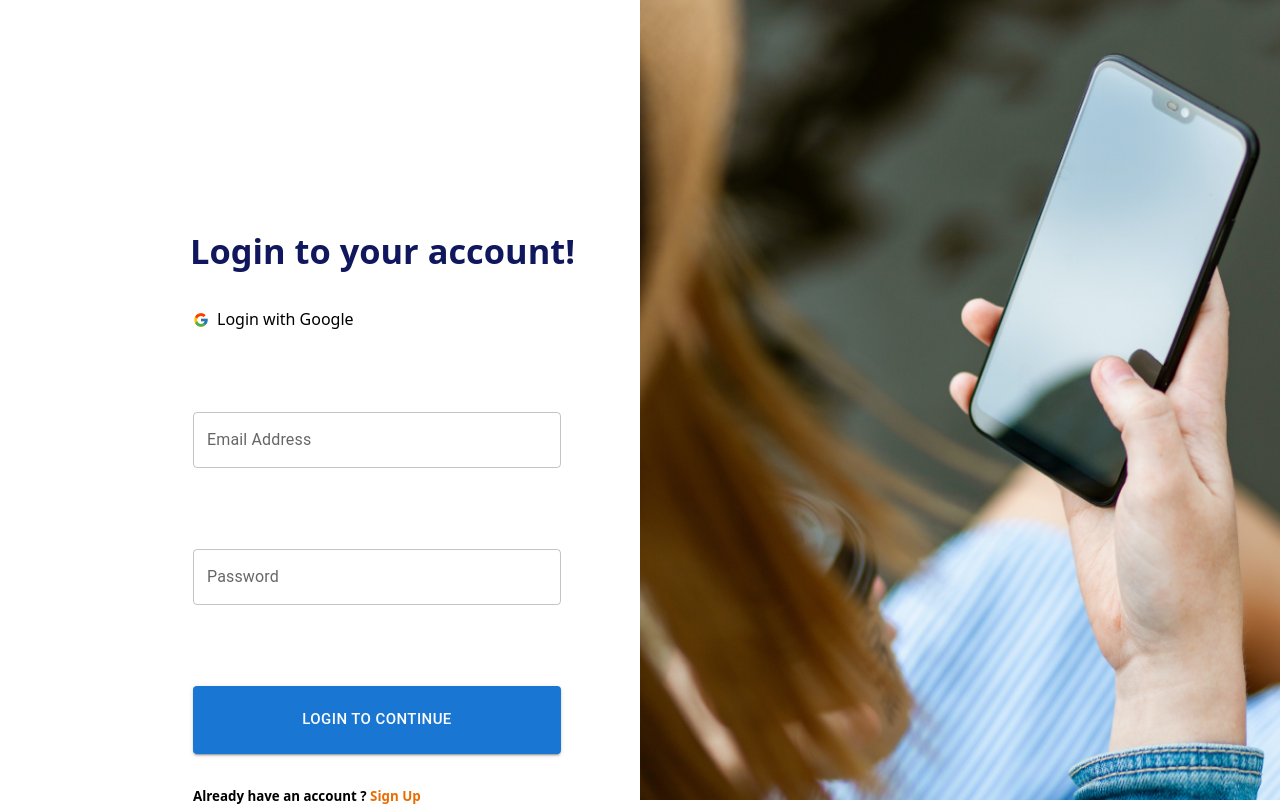
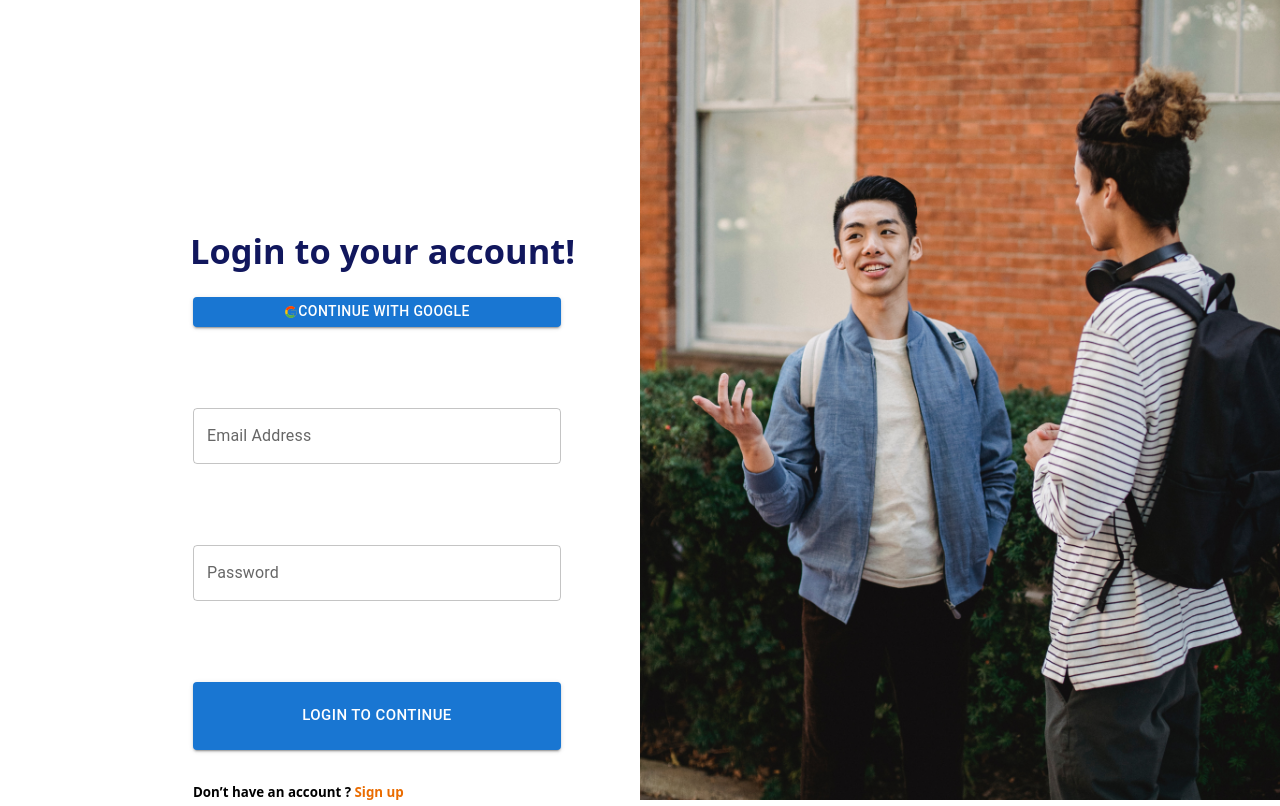
Before and after one commit to mahmudashif/Chatting-Application, a React (Vite) app: page /login in a window 1280 px wide. Built offline with nearby package versions, Linux system fonts and the light colour scheme.

Commit message:
Email validation check and done this and log in page set up done

```diff
--- a/src/Pages/Login.jsx
+++ b/src/Pages/Login.jsx
@@ -1,57 +1,98 @@
-import React from "react";
+import React, { useState } from "react";
 import Grid from "@mui/material/Grid";
 import Images from "../Images";
-import loginImg from "../assets/login.png";
+import registrationImg from "../assets/registrationImage.png";
 import TextField from "@mui/material/TextField";
 import Button from "@mui/material/Button";
+import Alert from "@mui/material/Alert";
 import { FcGoogle } from "react-icons/fc";
 
-const Login = () => {
+const Registration = () => {
+  let [registerData, setRegisterData] = useState({
+    email: "",
+    password: "",
+  });
+
+  let [registerError, setRegisterError] = useState({
+    email: "",
+    password: "",
+  });
+
+  let handleChange = (e) => {
+    setRegisterData({ ...registerData, [e.target.name]: e.target.value });
+    setRegisterError({ ...registerError, [e.target.name]: "" });
+    // setRegisterData({ ...registerData, [e.target.name]: e.target.value, });
+    // setRegisterError({...registerError, name: ""})
+    // setRegisterData({ ...registerData, [e.target.name]: e.target.value, });
+    // setRegisterError({...registerError, password: ""})
+  };
+
+  let handleSubmit = () => {
+    if (!registerData.email) {
+      setRegisterError({ ...registerError, email: "Email Required" });
+    } else if (!registerData.password) {
+      setRegisterError({ ...registerError, password: "Password Required" });
+    }
+  };
+
   return (
     <Grid container>
       <Grid h1 xs={6}>
         <h1 className="pt-[225px] pl-[190px] font-bold text-[34.4px] text-[#11175D]">
-        Login to your account!
+          Login to your account!
         </h1>
-        <div className="pt-[30px] pl-[193px]">
-          <button className="border-primary rounded"><FcGoogle className="inline mr-2"/>Login with Google</button>
-        </div>
+        <Button variant="contained">
+          <FcGoogle />
+          Continue with google
+        </Button>
         <div className="pt-[81px] pl-[193px]">
           <TextField
+            name="email"
             id="outlined-basic"
             label="Email Address"
             variant="outlined"
+            onChange={handleChange}
           />
+          {registerError.email && (
+            <Alert severity="error">{registerError.email}</Alert>
+          )}
         </div>
         <div className="pt-[33px] pl-[193px]">
           <TextField
+            name="password"
             id="outlined-password-input"
             label="Password"
             type="password"
             autoComplete="current-password"
+            onChange={handleChange}
           />
+          {registerError.password && (
+            <Alert severity="error">{registerError.password}</Alert>
+          )}
         </div>
         <div className="pt-[33px] pl-[193px]">
-          <Button variant="contained" size="large">
-          Login to Continue
+          <Button onClick={handleSubmit} variant="contained" size="large">
+            Login to Continue
           </Button>
         </div>
         <div className="font-bold text-[13.34px] pt-8 pl-[193px]">
           <p>
-            Already have an account ?{" "}
-            <span className="text-[#EA6C00]">Sign Up</span>
+            Don’t have an account ?{" "}
+            <span className="text-[#EA6C00]">Sign up</span>
           </p>
         </div>
       </Grid>
       <Grid h1 xs={6}>
         <Images
-          src={loginImg}
+          src={registrationImg}
           alt="how are you bhai?"
           className="w-[100%] h-[100vh] object-cover"
         />
       </Grid>
+
+      {/* <button className="btn">click here</button> */}
     </Grid>
   );
 };
 
-export default Login;
+export default Registration;
--- a/src/Pages/Registration.jsx
+++ b/src/Pages/Registration.jsx
@@ -19,15 +19,31 @@ const Registration = () => {
     password: "",
   });
 
-
   let handleChange = (e) => {
-    setRegisterData({ ...registerData, [e.target.name]: e.target.value, });
-    setRegisterError({...registerError, email: ""})
+    setRegisterData({ ...registerData, [e.target.name]: e.target.value });
+    setRegisterError({ ...registerError, [e.target.name]: "" });
+    // setRegisterData({ ...registerData, [e.target.name]: e.target.value, });
+    // setRegisterError({...registerError, name: ""})
+    // setRegisterData({ ...registerData, [e.target.name]: e.target.value, });
+    // setRegisterError({...registerError, password: ""})
   };
 
   let handleSubmit = () => {
+    let pattern = /^[\w\.-]+@[a-zA-Z\d\.-]+\.[a-zA-Z]{2,}$/;
+
     if (!registerData.email) {
       setRegisterError({ ...registerError, email: "Email Required" });
+    }
+    else if(!pattern.test(registerData.email)){
+      setRegisterError({ ...registerError, email: "Valid Email Required" });
+    }
+    else if (!registerData.name) {
+      setRegisterError({ ...registerError, name: "Name Required" });
+    } else if (!registerData.password) {
+      setRegisterError({ ...registerError, password: "Password Required" });
+    }
+    else if(registerData.password.length <6){
+      setRegisterError({...registerError,password: "Password must be greater then 6 Character"})
     }
   };
 
@@ -44,10 +60,10 @@ const Registration = () => {
             label="Email Address"
             variant="outlined"
             onChange={handleChange}
-            />
-            {registerError.email &&
-              <Alert severity="error">{registerError.email}</Alert>
-            }
+          />
+          {registerError.email && (
+            <Alert severity="error">{registerError.email}</Alert>
+          )}
         </div>
         <div className="pt-[33px] pl-[193px]">
           <TextField
@@ -58,7 +74,9 @@ const Registration = () => {
             defaultValue=""
             onChange={handleChange}
           />
-          <Alert severity="error">Name Required</Alert>
+          {registerError.name && (
+            <Alert severity="error">{registerError.name}</Alert>
+          )}
         </div>
         <div className="pt-[33px] pl-[193px]">
           <TextField
@@ -69,7 +87,9 @@ const Registration = () => {
             autoComplete="current-password"
             onChange={handleChange}
           />
-          <Alert severity="error">Password Required.</Alert>
+          {registerError.password && (
+            <Alert severity="error">{registerError.password}</Alert>
+          )}
         </div>
         <div className="pt-[33px] pl-[193px]">
           <Button onClick={handleSubmit} variant="contained" size="large">
--- a/src/index.css
+++ b/src/index.css
@@ -19,3 +19,24 @@
 }
 
 /*-------------- css for registration part end --------------*/
+
+/* -------------css for login part-------------- */
+
+.css-sghohy-MuiButtonBase-root-MuiButton-root{
+    height: 30px;
+    width: 368px;
+    margin-left: 193px !important;
+    margin-top: 20px !important;
+}
+
+/* .btn{
+    margin-left: 190px;
+    background-color: pink;
+    padding: 20px;
+    color: red;
+    text-transform: capitalize;
+    font-size: 30px;
+    font-weight: bold;
+    border-radius: 5px;
+    border: 2px solid blue;
+} */
```
